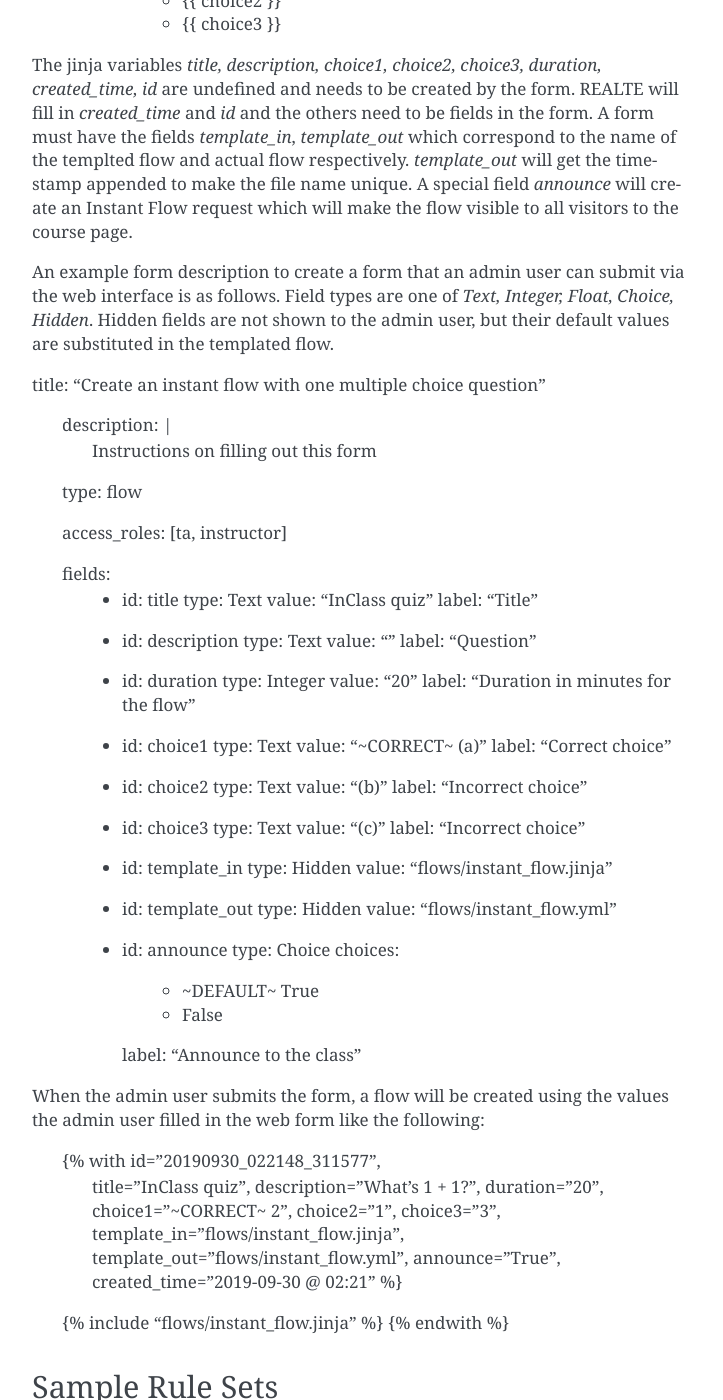
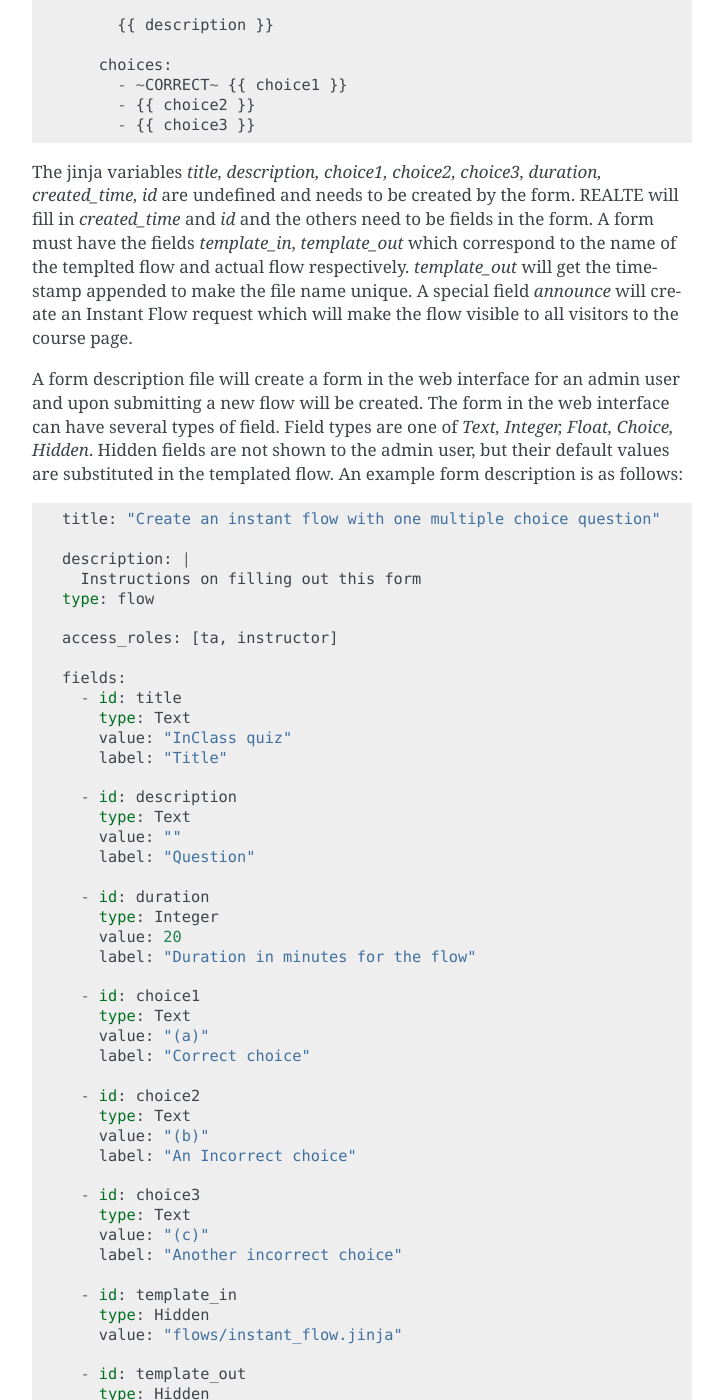
Before and after one commit to inducer/relate, a Sphinx documentation site: the page built from doc/flow.rst, in a window 1280 px wide and 1400 px high, scrolled down 17484 px. Shown: the whole window, without its empty margins (388-1111 px from the left). Built offline with Sphinx 7.4.7, drawn with Linux system fonts in a browser that asks for light colours; some of the changed text lies outside the part shown.

Commit message:
Update docs

```diff
--- a/doc/flow.rst
+++ b/doc/flow.rst
@@ -805,8 +805,7 @@ also provides a way to create a flow in the during a lecture.
 For example, an instructor wants to create a multiple choice question in the
 middle of the lecture and have students submit an answer within 10 minutes of
 the announcement similar to an i-clicker. Then, a templated flow looks like
-the following:
-
+the following::
 
     title: "{{ title }}"
 
@@ -852,9 +851,10 @@ the following:
           {{ description }}
 
         choices:
-          - {{ choice1 }}
+          - ~CORRECT~ {{ choice1 }}
           - {{ choice2 }}
           - {{ choice3 }}
+
 
 The jinja variables `title, description, choice1, choice2, choice3, duration,
 created_time, id` are undefined and needs to be created by the form.
@@ -865,12 +865,14 @@ which correspond to the name of the templted flow and actual flow respectively.
 A special field `announce` will create an Instant Flow request which will make
 the flow visible to all visitors to the course page.
 
-An example form description to create a form that an admin user can submit via
-the web interface is as follows. Field types are one of
-`Text, Integer, Float, Choice, Hidden`. Hidden fields are not shown to the admin
-user, but their default values are substituted in the templated flow.
+A form description file will create a form in the web interface for an admin
+user and upon submitting a new flow will be created.
+The form in the web interface can have several types of field.
+Field types are one of `Text, Integer, Float, Choice, Hidden`. Hidden
+fields are not shown to the admin user, but their default values are
+substituted in the templated flow. An example form description is as follows::
 
-title: "Create an instant flow with one multiple choice question"
+    title: "Create an instant flow with one multiple choice question"
 
     description: |
       Instructions on filling out this form
@@ -891,23 +893,23 @@ title: "Create an instant flow with one multiple choice question"
 
       - id: duration
         type: Integer
-        value: "20"
+        value: 20
         label: "Duration in minutes for the flow"
 
       - id: choice1
         type: Text
-        value: "~CORRECT~ (a)"
+        value: "(a)"
         label: "Correct choice"
 
       - id: choice2
         type: Text
         value: "(b)"
-        label: "Incorrect choice"
+        label: "An Incorrect choice"
 
       - id: choice3
         type: Text
         value: "(c)"
-        label: "Incorrect choice"
+        label: "Another incorrect choice"
 
       - id: template_in
         type: Hidden
@@ -926,7 +928,7 @@ title: "Create an instant flow with one multiple choice question"
 
 
 When the admin user submits the form, a flow will be created using the
-values the admin user filled in the web form like the following:
+values the admin user filled in the web form like the following::
 
     {% with id="20190930_022148_311577",
             title="InClass quiz",
```
Also changed, not shown: 2 other files.
